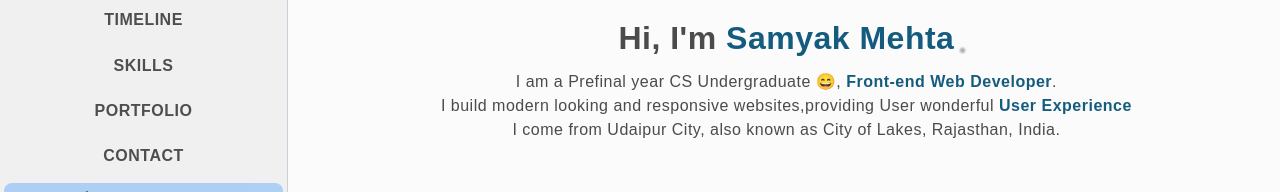
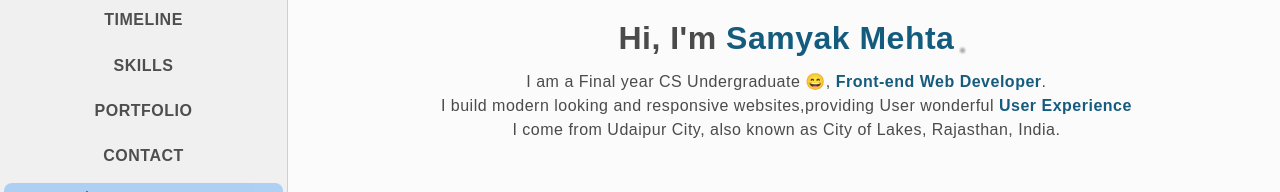
Before and after one commit to 1107-itssamyak/portfolio, a React (Create React App) app: page / in a window 1280 px wide. Shown: the part 334-526 px from the top of the page. Built offline with nearby package versions, Linux system fonts and the light colour scheme; no server answers.

Commit message:
updating portfolio details - prefinal to final & new resume

```diff
--- a/src/pages/HomePage.jsx
+++ b/src/pages/HomePage.jsx
@@ -29,7 +29,7 @@ const HomePage = () => {
             <div className="typography">
                 <h1>Hi, I'm <span>Samyak Mehta</span></h1>
                 <div>
-                    I am a Prefinal year CS Undergraduate 😄,
+                    I am a Final year CS Undergraduate 😄,
                     <br className='br1' />
                     <span> Front-end Web Developer</span>.
                     <br />
```
Also changed, not shown: 2 other files (tests, documents, lock files or other folders).
